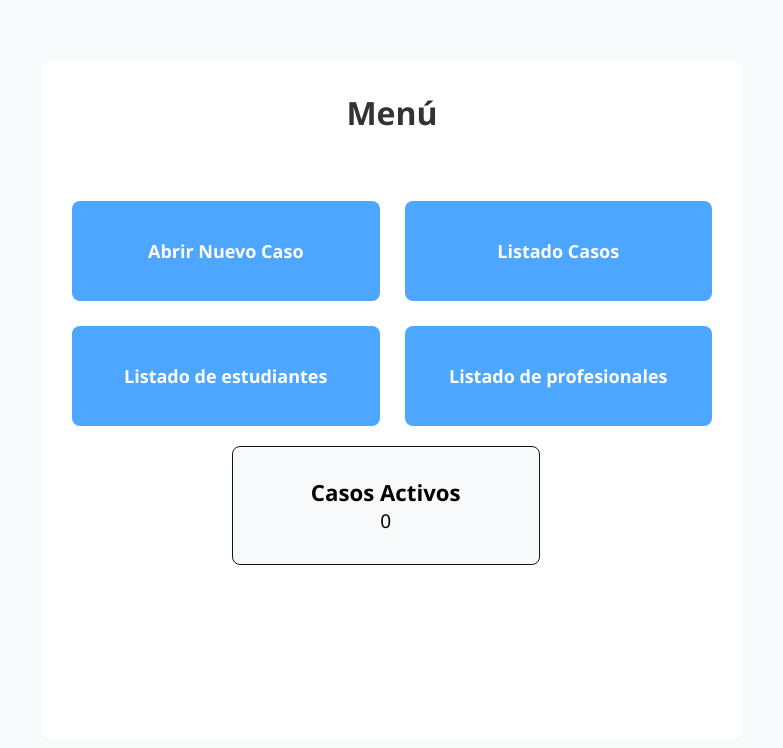
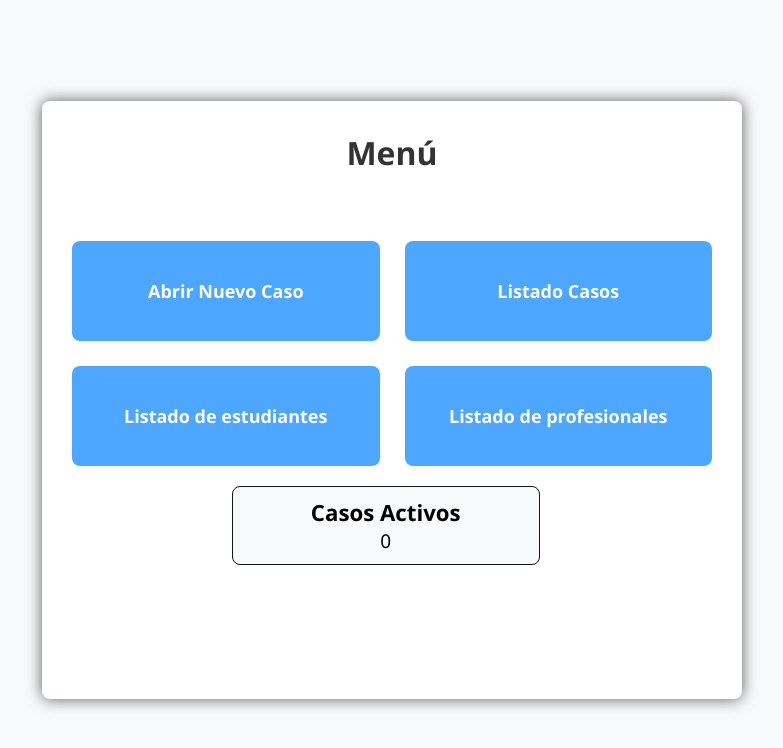
Before and after one commit to Berserk1550/Proyecto-Visionarios, a Flask app: page /dashboard in a window 1280 px wide. Shown: the top 748 px of the page, without its empty margins (248-1031 px from the left). Run offline with Flask 3, Linux system fonts and the light colour scheme.

Commit message:
cambios en el dashboard pequeños

```diff
--- a/static/casos.css
+++ b/static/casos.css
@@ -98,7 +98,7 @@ button:hover {
 }
 
 /* Media query para escritorio */
-@media screen and (min-width: 1024px) {
+@media screen and (min-width: 1280px) {
     #padre_ppal {
         max-width: 600px;
         padding: 40px;
--- a/static/dashboard.css
+++ b/static/dashboard.css
@@ -67,13 +67,19 @@ body {
 }
 
 
-/* ===== Tablet: reorganizar en cuadrícula ===== */
+
 @media screen and (min-width: 650px){
   .cont_contenido {
     display: grid;
     grid-template-columns: repeat(2, 1fr); /* dos columnas */
     grid-template-rows: repeat(2, 1fr);    /* dos filas */
     gap: 20px;
+  }
+
+  #padre_ppal {
+    box-shadow: 0 0 15px rgba(0, 0, 0, 0.63);
+    padding: 50px;
+    min-height: auto;
   }
 
   .cont_contenido a {
@@ -90,11 +96,12 @@ body {
   }
 }
 
-/* ===== Desktop: puedes ajustar aún más ===== */
-@media screen and (min-width: 1024px) {
+
+@media screen and (min-width: 1280px) {
   #padre_ppal {
     max-width: 700px;
     padding: 30px;
+    box-shadow: 0 0 15px rgba(0, 0, 0, 0.63);
   }
 
   .cont_contenido {
@@ -104,7 +111,7 @@ body {
   }
 
   .caja{
-    padding: 30px;
+    padding: 10px;
     margin-left: 160px;
     width: 100%;
     font-size: 19px;
--- a/static/listar_casos.css
+++ b/static/listar_casos.css
@@ -101,7 +101,7 @@ button {
 
 }
 
-@media  screen and (min-width: 1024px){
+@media  screen and (min-width: 1280px){
   #padre_ppal {
     max-width: 600px;
     box-shadow: 0 0 15px rgba(0, 0, 0, 0.63);
```
